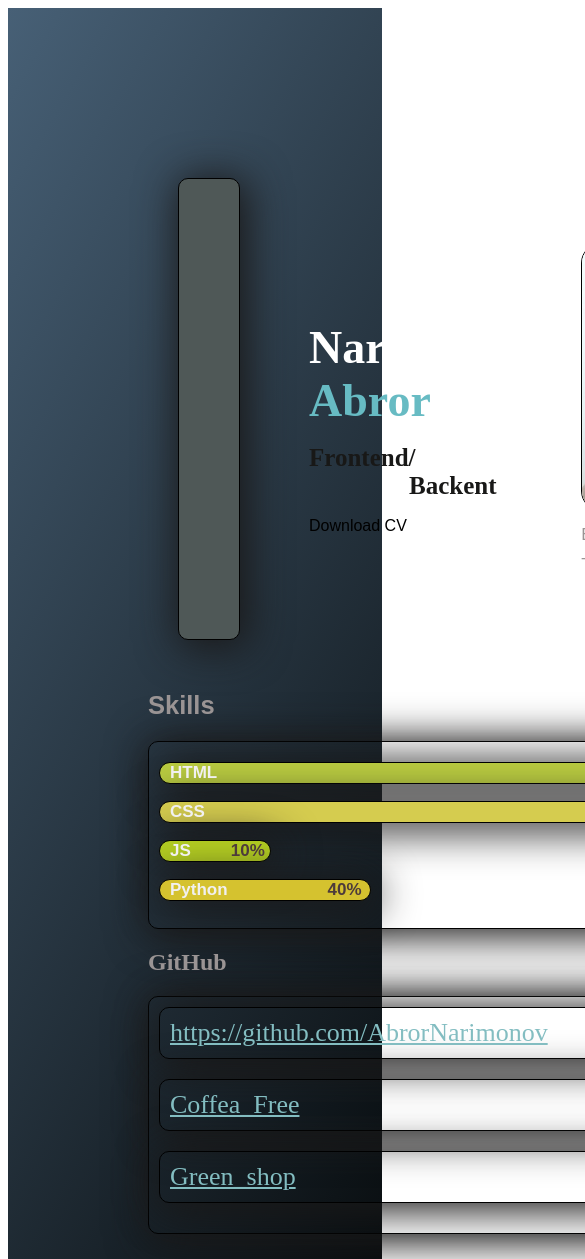
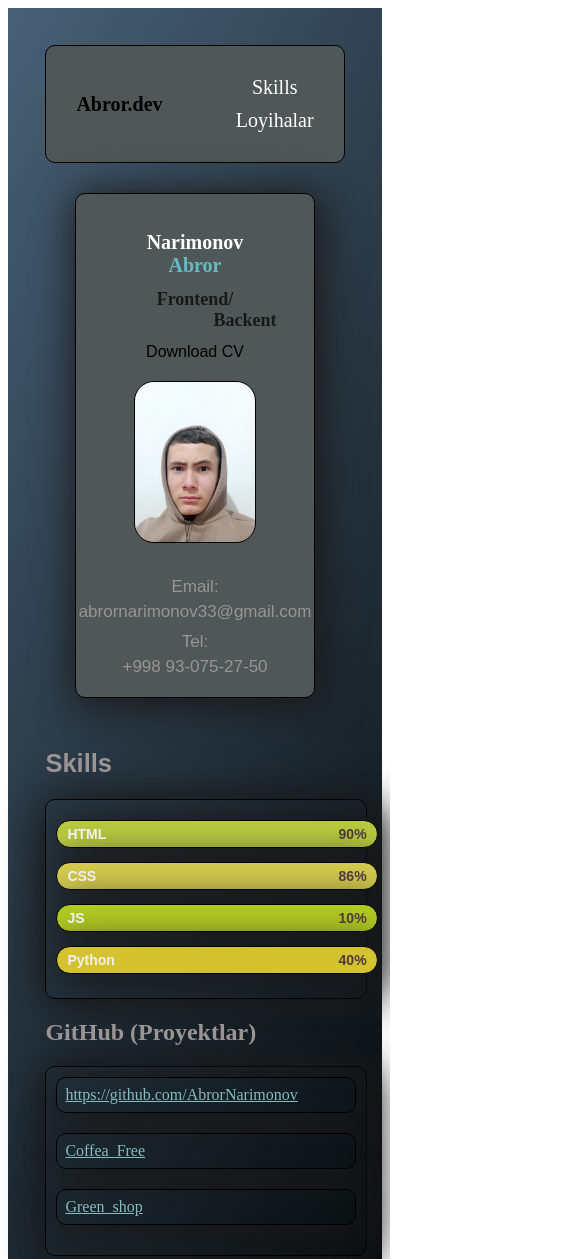
Before and after one commit to AbrorNarimonov/mening_portfoliyam, a plain HTML site: page index.html in a window 390 px wide. Shown: the top 1259 px of the page, 585 px wide, since content can reach past the window. Drawn offline with Linux system fonts and the light colour scheme.

Commit message:
v3_o'zgartirildi

```diff
--- a/index.html
+++ b/index.html
@@ -8,6 +8,15 @@
 </head>
 <body>
   <div class="mening_saytim_birinchi">
+
+    <nav class="navbar_bosh">
+      <h1 class="logo">Abror.dev</h1>
+      <ul class="nav-link_berish">
+        <li class="nav-link"><a href="#skills" class="nav_class" >Skills</a></li>
+        <li class="nav-link"><a href="#projects" class="nav_class" >Loyihalar</a></li>
+      </ul>
+    </nav>
+
     <div class="boshqismi_ozimni_tanishtirish">
       <div class="odi_familiya_kasb">
         <h2 class="ism_va_familiya">
@@ -24,9 +33,10 @@
         <a href="" class="mening tel_nomer"><span class="tel">Tel:</span> +998 93-075-27-50</a>
       </div>
     </div>
+
     <div class="skills">
       <div class="SKILLS1">
-        <h2 class="skills2">Skills</h2>
+        <h2 class="skills2" id="skills">Skills</h2>
       </div>
       <div class="mening_biladiganlarim">
         <h3 class="bilgan html">HTML <span class="foiz1">90%</span></h3>
@@ -35,9 +45,10 @@
         <h3 class="bilgan python">Python <span class="foiz4">40%</span></h3>
       </div>
     </div>
-  <div class="github">
+
+  <div class="github" id="projects">
     <div class="git_akk">
-      <h2 class="github">GitHub</h2>
+      <h2 class="github">GitHub (Proyektlar)</h2>
     </div>
     <div class="proyektlar">
       <a href="https://github.com/AbrorNarimonov" class="github_link">https://github.com/AbrorNarimonov</a>
--- a/mening-proyektim.css
+++ b/mening-proyektim.css
@@ -2,7 +2,69 @@
   padding: 140px;
   background: linear-gradient(120deg, #476076, #020404);
   height: 1200px;
+
 }
+
+
+.navbar_bosh{
+  display: flex;
+  border: 1px solid #000;
+  border-radius: 10px;
+  background-color: rgb(79, 88, 87);
+  justify-content: space-between;
+  align-items: center;
+  padding: 10px 30px;
+}
+
+
+.nav-link_berish{
+  display: flex;
+  justify-content: space-between;
+  align-items: center;
+  gap: 10px;
+}
+
+
+.nav-link{
+  list-style: none;
+  transition: transform 0.3s ease-in-out;
+}
+.nav-link:hover{
+  transform: scale(1.1);
+}
+
+
+.nav_class{
+  text-decoration: none;
+  color: white;
+}
+
+
+
+
+
+
+
+
+
+
+
+
+
+
+
+
+
+
+
+
+
+
+
+
+
+
+
 
 .boshqismi_ozimni_tanishtirish{
   display: flex;
@@ -38,11 +100,8 @@
   font-size: 46px;
   color: white;
   margin-bottom: 10px;
-  transition: transform 0.3s ease-in-out;
 }
-.ism_va_familiya:hover{
-  transform: scale(1.2);
-}
+
 
 .abror{
   margin-bottom: 10px;
@@ -52,15 +111,11 @@
 .yonalishim{
   color: rgb(24, 24, 23);
   font-size: 25px;
-  transition: transform 0.3s ease-in-out;
 }
-.yonalishim:hover{
-  transform: scale(1.6);
-}
+
 
 .bakent{
   margin-left: 100px;
-
 }
 .rasmim{
   transition: transform 0.3s ease-in-out;
@@ -127,6 +182,7 @@
   width: 600px;
   transition: transform 0.3s ease-in-out;
   box-shadow: 4px 4px 40px 4px rgb(26, 25, 25);
+
 }
 
 .html:hover{
@@ -239,3 +295,104 @@
 .github{
   color: #9a9494;
 }
+
+@media (max-width: 768px) {
+  .mening_saytim_birinchi {
+    padding: 10%;
+    height: auto;
+  }
+
+  .boshqismi_ozimni_tanishtirish {
+    flex-direction: column;
+    height: auto;
+    padding: 20px;
+    text-align: center;
+  }
+
+  .odi_familiya_kasb {
+    margin: 0;
+  }
+
+  .ism_va_familiya {
+    font-size: 32px;
+  }
+
+  .yonalishim {
+    font-size: 22px;
+  }
+
+  .rasmim {
+    width: 150px;
+    margin: 20px 0;
+  }
+
+  .mening {
+    flex-direction: column;
+    align-items: center;
+    gap: 5px;
+  }
+
+  .mening_biladiganlarim,
+  .proyektlar {
+    width: 100%;
+  }
+
+  .bilgan {
+    font-size: 15px;
+    width: 100%;
+    justify-content: space-between;
+    padding: 5px 10px;
+  }
+
+  .foiz1,
+  .foiz2,
+  .foiz3,
+  .foiz4 {
+    margin-left: 0;
+  }
+
+  .github_link,
+  .proyektlar1 {
+    font-size: 18px;
+    padding: 8px;
+  }
+
+  .footer {
+    font-size: 14px;
+    padding: 10px;
+  }
+}
+
+
+@media (max-width: 480px) {
+  .ism_va_familiya {
+    font-size: 20px;
+  }
+
+  .yonalishim {
+    font-size: 18px;
+  }
+
+  .rasmim {
+    width: 120px;
+  }
+
+  .bilgan {
+    font-size: 14px;
+  }
+
+  .github_link,
+  .proyektlar1 {
+    font-size: 16px;
+  }
+}
+
+@media (max-width: 425px) {
+  .nav-link_berish {
+    flex-direction: column;
+    font-size: 20px;
+  }
+  .logo {
+    font-size: 20px;
+  }
+}
```
